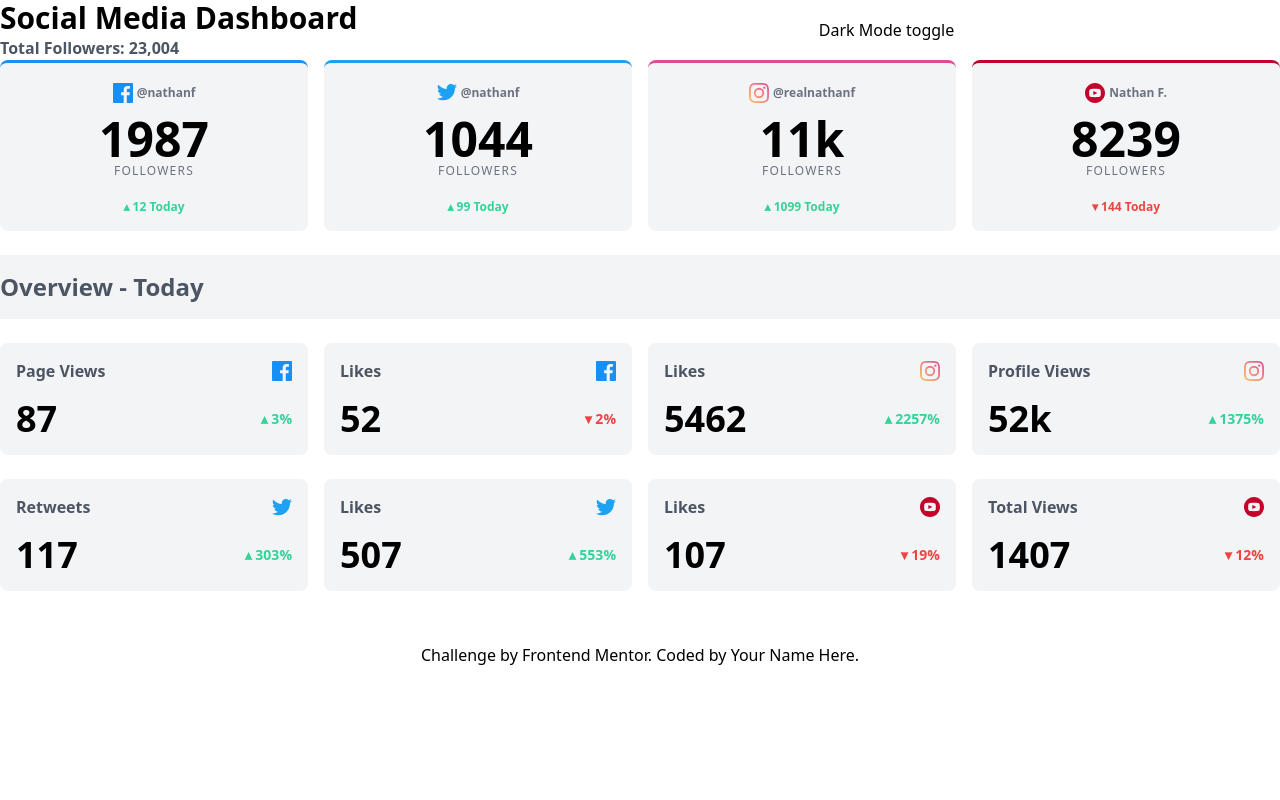
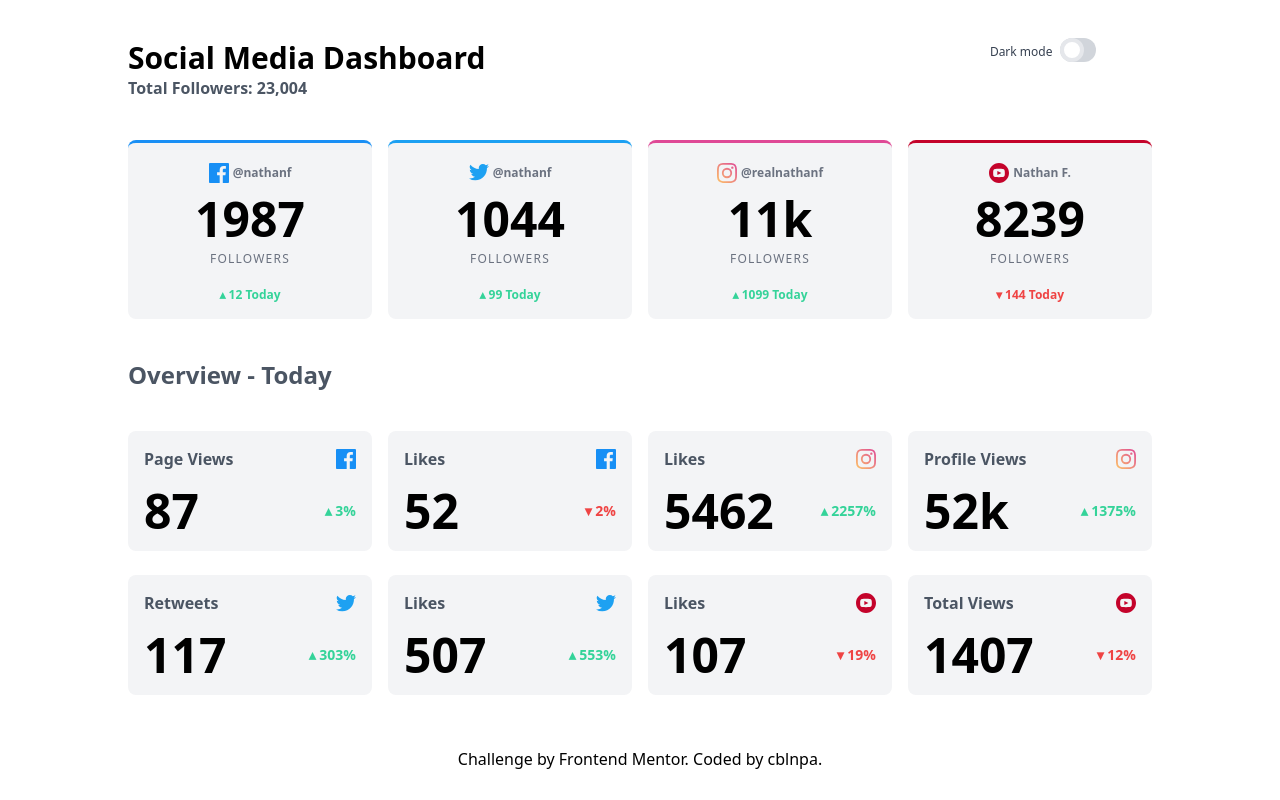
Before and after one commit to cblnpa/frontendmentor-social-media-dashboard, a plain HTML site: page index.html in a window 1280 px wide. Drawn offline with nearby package versions, Linux system fonts and the light colour scheme.

Commit message:
Light design done

```diff
--- a/index.css
+++ b/index.css
@@ -13,3 +13,12 @@
 .border-top-yt {
     border-top: solid hsl(348, 97%, 39%);
 }
+
+.toggle-checkbox:checked {
+    right: 0;
+    border-color: #68d391;
+}
+
+.toggle-checkbox:checked+.toggle-label {
+    background-color: #68d391;
+}
--- a/index.html
+++ b/index.html
@@ -18,28 +18,33 @@
 
 <body>
 
-  <div class="block">
-
-    <div class="flex w-screen">
-      <div class="flex-2 flex-grow">
+  <div class="flex w-screen mb-10">
+    <div class="flex-2 flex-grow mx-32 mt-10">
       <h1 class="text-3xl font-semibold">Social Media Dashboard</h1>
       <span class="text-gray-600 font-semibold">Total Followers: 23,004</span>
     </div>
 
+    <div class="flex-1 self-center text-right mr-2">
+      <label for="toggle" class="text-xs text-gray-700">Dark mode</label>
+    </div>
+
     <div class="flex-1 self-center">
-        <span class="text-right">Dark Mode</span>
-        <button>toggle</button>
+      <div class="relative w-9 select-none transition duration-200 ease-in">
+        <input type="checkbox" name="toggle" id="toggle"
+          class="toggle-checkbox absolute w-6 h-6 rounded-full bg-white border-4 appearance-none cursor-pointer" />
+        <label for="toggle" class="toggle-label block h-6 rounded-full bg-gray-300 cursor-pointer"></label>
+      </div>
     </div>
   </div>
 
-    <div class="grid gap-4 grid-cols-4">
+  <div class="grid gap-4 grid-cols-4 mx-32">
 
     <div class="bg-gray-100 text-center rounded-lg p-4 border-top-fb">
 
       <img class="inline-block" src="./images/icon-facebook.svg" alt="facebook-logo">
-        <span class="text-gray-500 text-xs font-semibold">@nathanf</span>
-        <h2 class="text-5xl font-bold mt-3">1987</h2>
-        <p class="font-thin tracking-widest uppercase text-xs text-gray-500">Followers</p>
+      <span class="text-gray-500 md:text-xs font-semibold">@nathanf</span>
+      <h2 class="md:text-3xl lg:text-5xl xs:text-2xl font-bold mt-3">1987</h2>
+      <p class="font-thin tracking-widest uppercase text-xs text-gray-500 mt-2">Followers</p>
       <div class="mt-5 text-green-400 font-semibold text-xs">
         &#x25b4; 12 Today
       </div>
@@ -48,8 +53,8 @@
     <div class="bg-gray-100 text-center rounded-lg p-4 border-top-tw">
       <img class="inline-block" src="./images/icon-twitter.svg" alt="facebook-logo">
       <span class="text-gray-500 text-xs font-semibold">@nathanf</span>
-        <h2 class="text-5xl font-bold mt-3">1044</h2>
-        <p class="font-thin tracking-widest uppercase text-xs text-gray-500">Followers</p>
+      <h2 class="md:text-3xl lg:text-5xl xs:text-2xl font-bold mt-3">1044</h2>
+      <p class="font-thin tracking-widest uppercase text-xs text-gray-500 mt-2">Followers</p>
       <div class="mt-5 text-green-400 font-semibold text-xs">
         &#x25b4; 99 Today
       </div>
@@ -58,8 +63,8 @@
     <div class="bg-gray-100 text-center rounded-lg p-4 border-top-ig">
       <img class="inline-block" src="./images/icon-instagram.svg" alt="facebook-logo">
       <span class="text-gray-500 text-xs font-semibold">@realnathanf</span>
-        <h2 class="text-5xl font-bold mt-3">11k</h2>
-        <p class="font-thin tracking-widest uppercase text-xs text-gray-500">Followers</p>
+      <h2 class="md:text-3xl lg:text-5xl xs:text-2xl font-bold mt-3">11k</h2>
+      <p class="font-thin tracking-widest uppercase text-xs text-gray-500 mt-2">Followers</p>
       <div class="mt-5 text-green-400 font-semibold text-xs">
         &#x25b4; 1099 Today
       </div>
@@ -68,8 +73,8 @@
     <div class="bg-gray-100 text-center rounded-lg p-4 border-top-yt">
       <img class="inline-block" src="./images/icon-youtube.svg" alt="facebook-logo">
       <span class="text-gray-500 text-xs font-semibold">Nathan F.</span>
-        <h2 class="text-5xl font-bold mt-3">8239</h2>
-        <p class="font-thin tracking-widest uppercase text-xs text-gray-500">Followers</p>
+      <h2 class="md:text-3xl lg:text-5xl xs:text-2xl font-bold mt-3">8239</h2>
+      <p class="font-thin tracking-widest uppercase text-xs text-gray-500 mt-2">Followers</p>
       <div class="mt-5 text-red-500 font-semibold text-xs">
         &#x25be; 144 Today
       </div>
@@ -77,9 +82,9 @@
 
   </div>
 
-    <h4 class="font-semibold text-2xl text-gray-600 bg-gray-100 my-6 py-4">Overview - Today</h4>
+  <h4 class="font-semibold text-2xl text-gray-600 my-6 py-4 mx-32">Overview - Today</h4>
 
-    <div class="grid gap-4 grid-cols-4 mb-6">
+  <div class="grid gap-4 grid-cols-4 mb-6 mx-32">
 
     <div class="bg-gray-100 text-center rounded-lg p-4">
       <div class="grid grid-cols-3">
@@ -88,7 +93,7 @@
       </div>
 
       <div class="grid grid-cols-3 mt-4">
-          <h3 class="text-4xl font-bold col-span-2 justify-self-start">87</h3>
+        <h3 class="md:text-3xl lg:text-5xl xs:text-2xl font-bold col-span-2 justify-self-start">87</h3>
         <p class="self-center text-green-400 font-semibold text-sm justify-self-end"> &#x25b4; 3%</p>
       </div>
     </div>
@@ -100,7 +105,7 @@
       </div>
 
       <div class="grid grid-cols-3 mt-4">
-          <h3 class="text-4xl font-bold col-span-2 justify-self-start">52</h3>
+        <h3 class="md:text-3xl lg:text-5xl xs:text-2xl font-bold col-span-2 justify-self-start">52</h3>
         <p class="self-center text-red-500 font-semibold text-sm justify-self-end"> &#x25be; 2%</p>
       </div>
     </div>
@@ -112,7 +117,7 @@
       </div>
 
       <div class="grid grid-cols-3 mt-4">
-          <h3 class="text-4xl font-bold col-span-2 justify-self-start">5462</h3>
+        <h3 class="md:text-lg lg:text-5xl xs:text-xs font-bold col-span-2 justify-self-start">5462</h3>
         <p class="self-center text-green-400 font-semibold text-sm justify-self-end"> &#x25b4; 2257%</p>
       </div>
     </div>
@@ -124,14 +129,14 @@
       </div>
 
       <div class="grid grid-cols-3 mt-4">
-          <h3 class="text-4xl font-bold col-span-2 justify-self-start">52k</h3>
+        <h3 class="md:text-lg lg:text-5xl xs:text-2xl font-bold col-span-2 justify-self-start">52k</h3>
         <p class="self-center text-green-400 font-semibold text-sm justify-self-end"> &#x25b4; 1375%</p>
       </div>
     </div>
 
   </div>
 
-    <div class="grid gap-4 grid-cols-4">
+  <div class="grid gap-4 grid-cols-4 mx-32">
 
     <div class="bg-gray-100 text-center rounded-lg p-4">
       <div class="grid grid-cols-3">
@@ -140,7 +145,7 @@
       </div>
 
       <div class="grid grid-cols-3 mt-4">
-          <h3 class="text-4xl font-bold col-span-2 justify-self-start">117</h3>
+        <h3 class="md:text-2xl lg:text-5xl xs:text-2xl font-bold col-span-2 justify-self-start">117</h3>
         <p class="self-center text-green-400 font-semibold text-sm justify-self-end"> &#x25b4; 303%</p>
       </div>
     </div>
@@ -152,7 +157,7 @@
       </div>
 
       <div class="grid grid-cols-3 mt-4">
-          <h3 class="text-4xl font-bold col-span-2 justify-self-start">507</h3>
+        <h3 class="md:text-2xl lg:text-5xl xs:text-2xl font-bold col-span-2 justify-self-start">507</h3>
         <p class="self-center text-green-400 font-semibold text-sm justify-self-end"> &#x25b4; 553%</p>
       </div>
     </div>
@@ -164,7 +169,7 @@
       </div>
 
       <div class="grid grid-cols-3 mt-4">
-          <h3 class="text-4xl font-bold col-span-2 justify-self-start">107</h3>
+        <h3 class="md:text-2xl lg:text-5xl xs:text-2xl font-bold col-span-2 justify-self-start">107</h3>
         <p class="self-center text-red-500 font-semibold text-sm justify-self-end"> &#x25be; 19%</p>
       </div>
     </div>
@@ -176,17 +181,16 @@
       </div>
 
       <div class="grid grid-cols-3 mt-4">
-          <h3 class="text-4xl font-bold col-span-2 justify-self-start">1407</h3>
+        <h3 class="md:text-lg lg:text-5xl xs:text-2xl font-bold col-span-2 justify-self-start">1407</h3>
         <p class="self-center text-red-500 font-semibold text-sm justify-self-end"> &#x25be; 12%</p>
       </div>
     </div>
 
   </div>
-  </div>
 
-  <div class="sticky bottom-0 mt-10 bg-white text-center p-3">
+  <div class="sticky bottom-0 mt-10 bg-white text-center p-3 w-screen">
     Challenge by <a href="https://www.frontendmentor.io?ref=challenge" target="_blank">Frontend Mentor</a>.
-    Coded by <a href="#">Your Name Here</a>.
+    Coded by <a href="https://github.com/cblnpa">cblnpa</a>.
   </div>
 </body>
 
```
Lines whose indentation alone changed are shown as unchanged.
